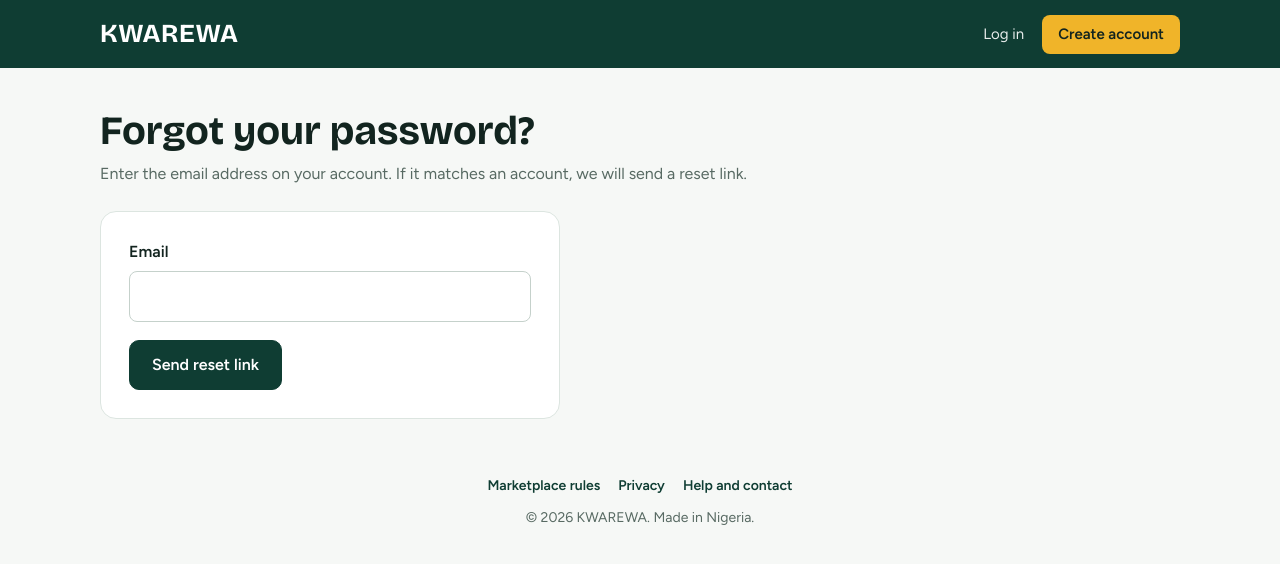
After one commit to HassanharunaIbrahim/KWAREWA, a Django app: page /accounts/password-reset/ in a window 1280 px wide. The commit adds this page. Shown: the top 564 px of the page. Run offline with Django 5.2, Linux system fonts and the light colour scheme; parts of the project's set-up code (start-up, migrations or seed data) failed here and were passed over.

Commit message:
Add password reset by email; collect email at registration

```diff
--- a/accounts/templates/accounts/login.html
+++ b/accounts/templates/accounts/login.html
@@ -17,6 +17,7 @@
             <button type="submit" class="btn">Log in</button>
         </div>
         <p class="form-foot">New to KWAREWA? <a href="{% url 'register' %}">Create an account</a></p>
+        <p class="form-foot"><a href="{% url 'password_reset' %}">Forgot your password?</a></p>
     </form>
 </div>
 {% endblock %}
--- /dev/null
+++ b/accounts/templates/registration/password_reset_form.html
@@ -0,0 +1,17 @@
+{% extends "marketplace/base.html" %}
+{% block title %}Forgot password | KWAREWA{% endblock %}
+{% block content %}
+<div class="wrap page">
+    <div class="page-head">
+        <h1>Forgot your password?</h1>
+        <p>Enter the email address on your account. If it matches an account, we will send a reset link.</p>
+    </div>
+    <form class="form-card narrow" method="post">
+        {% csrf_token %}
+        {% include "marketplace/_form_fields.html" %}
+        <div class="form-actions">
+            <button type="submit" class="btn">Send reset link</button>
+        </div>
+    </form>
+</div>
+{% endblock %}
--- /dev/null
+++ b/accounts/templates/registration/password_reset_subject.txt
@@ -0,0 +1 @@
+Reset your KWAREWA password
--- a/accounts/urls.py
+++ b/accounts/urls.py
@@ -1,8 +1,42 @@
-from django.urls import path
+from django.contrib.auth import views as auth_views
+from django.urls import path, reverse_lazy
+
 from . import views
 
 urlpatterns = [
     path("register/", views.register, name="register"),
     path("login/", views.login_view, name="login"),
     path("logout/", views.logout_view, name="logout"),
+    path(
+        "password-reset/",
+        auth_views.PasswordResetView.as_view(
+            template_name="registration/password_reset_form.html",
+            email_template_name="registration/password_reset_email.txt",
+            subject_template_name="registration/password_reset_subject.txt",
+            success_url=reverse_lazy("password_reset_done"),
+        ),
+        name="password_reset",
+    ),
+    path(
+        "password-reset/sent/",
+        auth_views.PasswordResetDoneView.as_view(
+            template_name="registration/password_reset_done.html"
+        ),
+        name="password_reset_done",
+    ),
+    path(
+        "reset/<uidb64>/<token>/",
+        auth_views.PasswordResetConfirmView.as_view(
+            template_name="registration/password_reset_confirm.html",
+            success_url=reverse_lazy("password_reset_complete"),
+        ),
+        name="password_reset_confirm",
+    ),
+    path(
+        "reset/done/",
+        auth_views.PasswordResetCompleteView.as_view(
+            template_name="registration/password_reset_complete.html"
+        ),
+        name="password_reset_complete",
+    ),
 ]
--- a/config/settings.py
+++ b/config/settings.py
@@ -152,6 +152,7 @@ else:
             "BACKEND": "django.core.mail.backends.smtp.EmailBackend",
             "OPTIONS": {
                 "host": os.environ.get("EMAIL_HOST", "localhost"),
+                "port": int(os.environ.get("EMAIL_PORT", "587")),
                 "use_tls": env_bool("EMAIL_USE_TLS", True),
                 "username": os.environ.get("EMAIL_HOST_USER", ""),
                 "password": os.environ.get("EMAIL_HOST_PASSWORD", ""),
```
Also changed, not shown: accounts/forms.py (added, +14 -0 lines), accounts/templates/registration/password_reset_complete.html (added, +11 -0 lines), accounts/templates/registration/password_reset_confirm.html (added, +24 -0 lines), accounts/templates/registration/password_reset_done.html (added, +11 -0 lines), accounts/templates/registration/password_reset_email.txt (added, +7 -0 lines), accounts/views.py (+6 -10 lines), marketplace/tests.py (+42 -0 lines).
